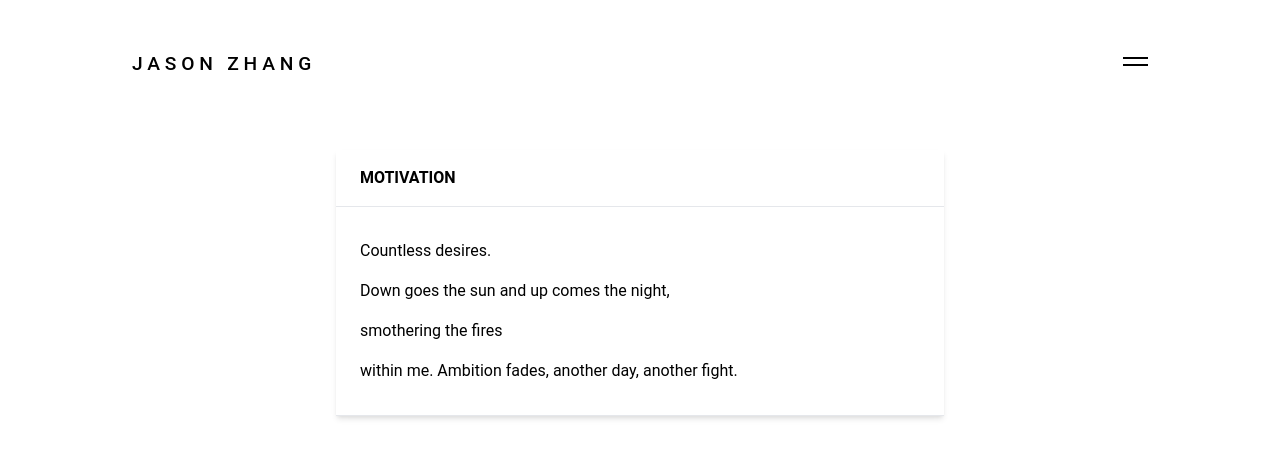
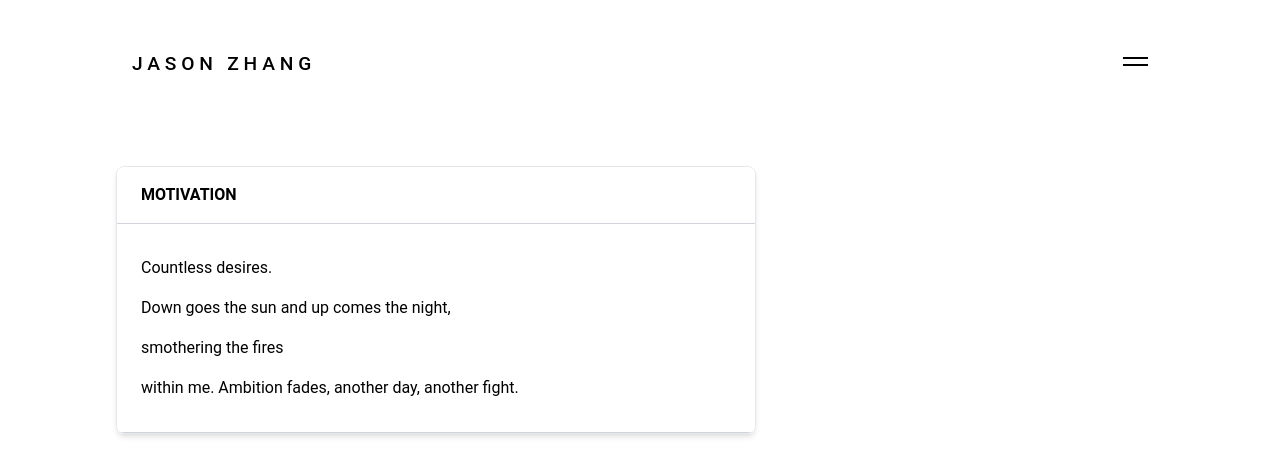
Before and after one commit to Zjjc123/react-portfolio, a React (Create React App) app: page /poems in a window 1280 px wide. Shown: the top 476 px of the page. Built offline with nearby package versions, Linux system fonts and the light colour scheme.

Commit message:
View Yearbook Signed Link + Format Cards

```diff
--- a/src/components/PoemCards.js
+++ b/src/components/TextCard.js
@@ -1,13 +1,13 @@
 import React from "react";
 
-export default function PoemCards(props) {
+export default function TextCard(props) {
   return (
-    <div className="max-w-2xl mx-auto px-8">
-      <div className="overflow-hidden shadow-md">
-        <div className="px-6 py-4 bg-white border-b border-gray-200 font-bold uppercase">
+    <div className="max-w-2xl my-4 px-4">
+      <div className="overflow-hidden shadow-md border rounded-lg">
+        <div className="px-6 py-4 bg-white border-b border-gray-300 font-bold uppercase">
           {props.title}
         </div>
-        <div className="p-6 bg-white border-b border-gray-200 leading-10">
+        <div className="p-6 bg-white border-b border-gray-300 leading-10">
           {props.text.split("\n").map(function (item, key) {
             return (
               <span key={key}>
--- a/src/pages/Poems.js
+++ b/src/pages/Poems.js
@@ -1,7 +1,7 @@
 import React from "react";
 import { motion } from "framer-motion";
 
-import PoemCards from "../components/PoemCards";
+import TextCard from "../components/TextCard";
 
 function Poems() {
   return (
@@ -14,7 +14,7 @@ function Poems() {
           transition={{ duration: 1, ease: [0.43, 0.13, 0.23, 0.96] }}
           className="space-y-10"
         >
-          <PoemCards
+          <TextCard
             title="Motivation"
             text={`Countless desires.\nDown goes the sun and up comes the night,\n  smothering the fires\nwithin me. Ambition fades, another day, another fight.`}
           />
--- a/src/pages/Yearbook.js
+++ b/src/pages/Yearbook.js
@@ -3,6 +3,7 @@ import { motion } from "framer-motion";
 import { db } from "../firebase/firebase";
 import { collection, addDoc } from "firebase/firestore";
 import emailjs from "emailjs-com";
+import { NavLink } from "react-router-dom";
 
 function Yearbook() {
   const [name, setName] = useState("");
@@ -91,6 +92,14 @@ function Yearbook() {
               Send
             </button>
           </div>
+          <div className="pt-4">
+            <NavLink
+              className="text-blue-400 hover:text-blue-200"
+              to="/yearbook-signed"
+            >
+              View Signed
+            </NavLink>
+          </div>
         </form>
       </div>
     </motion.div>
--- a/src/pages/YearbookSigned.js
+++ b/src/pages/YearbookSigned.js
@@ -3,7 +3,7 @@ import { motion } from "framer-motion";
 import { db } from "../firebase/firebase";
 import { collection, getDocs } from "firebase/firestore";
 
-import PoemCard from "../components/PoemCards";
+import PoemCard from "../components/TextCard";
 
 function YearbookSigned() {
   const [signs, setSigns] = useState([]);
@@ -31,9 +31,11 @@ function YearbookSigned() {
       exit={{ opacity: 0 }}
     >
       <div className="container">
-        {signs.map((sign) => (
-          <PoemCard title={sign.name} text={sign.message} />
-        ))}
+        <div className="flex flex-wrap">
+          {signs.map((sign) => (
+            <PoemCard title={sign.name} text={sign.message} />
+          ))}
+        </div>
       </div>
     </motion.div>
   );
```
